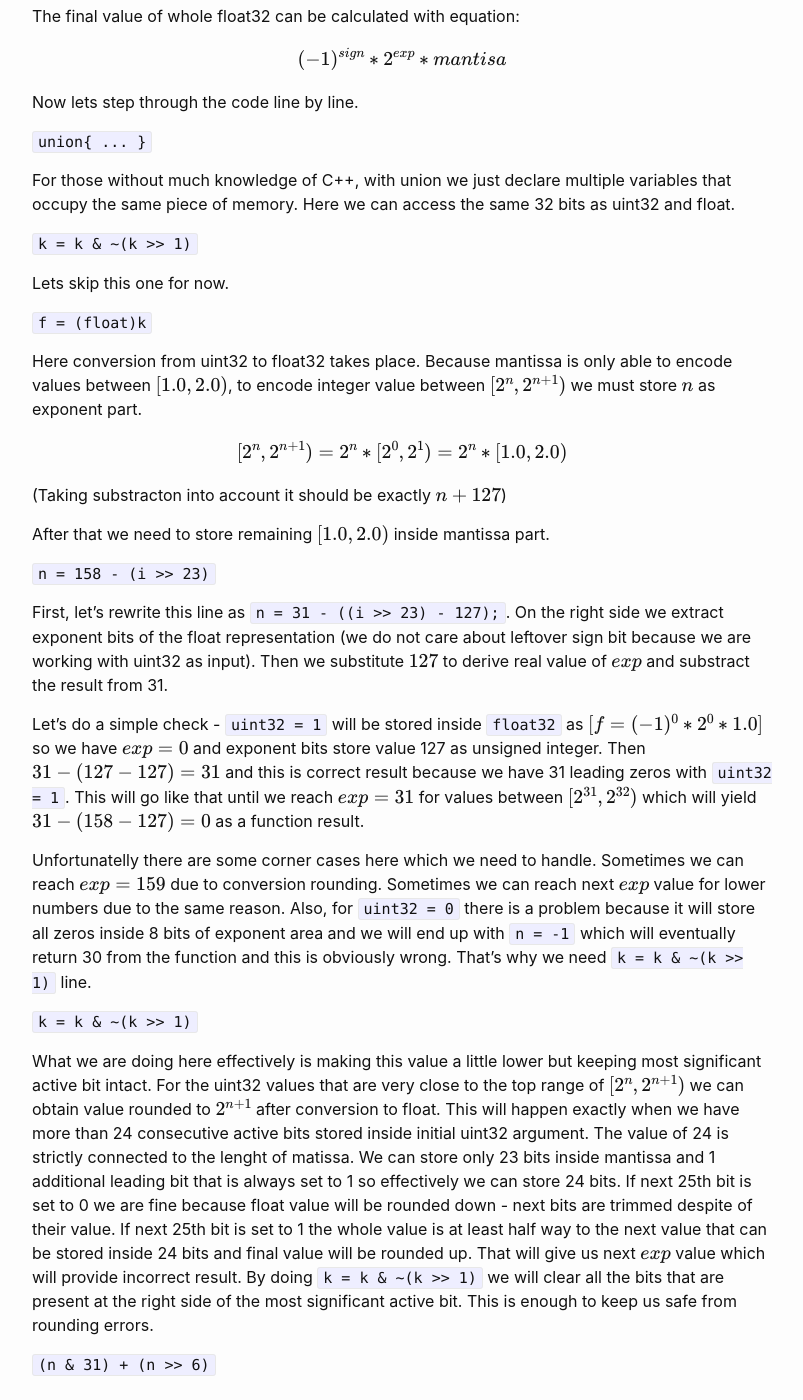
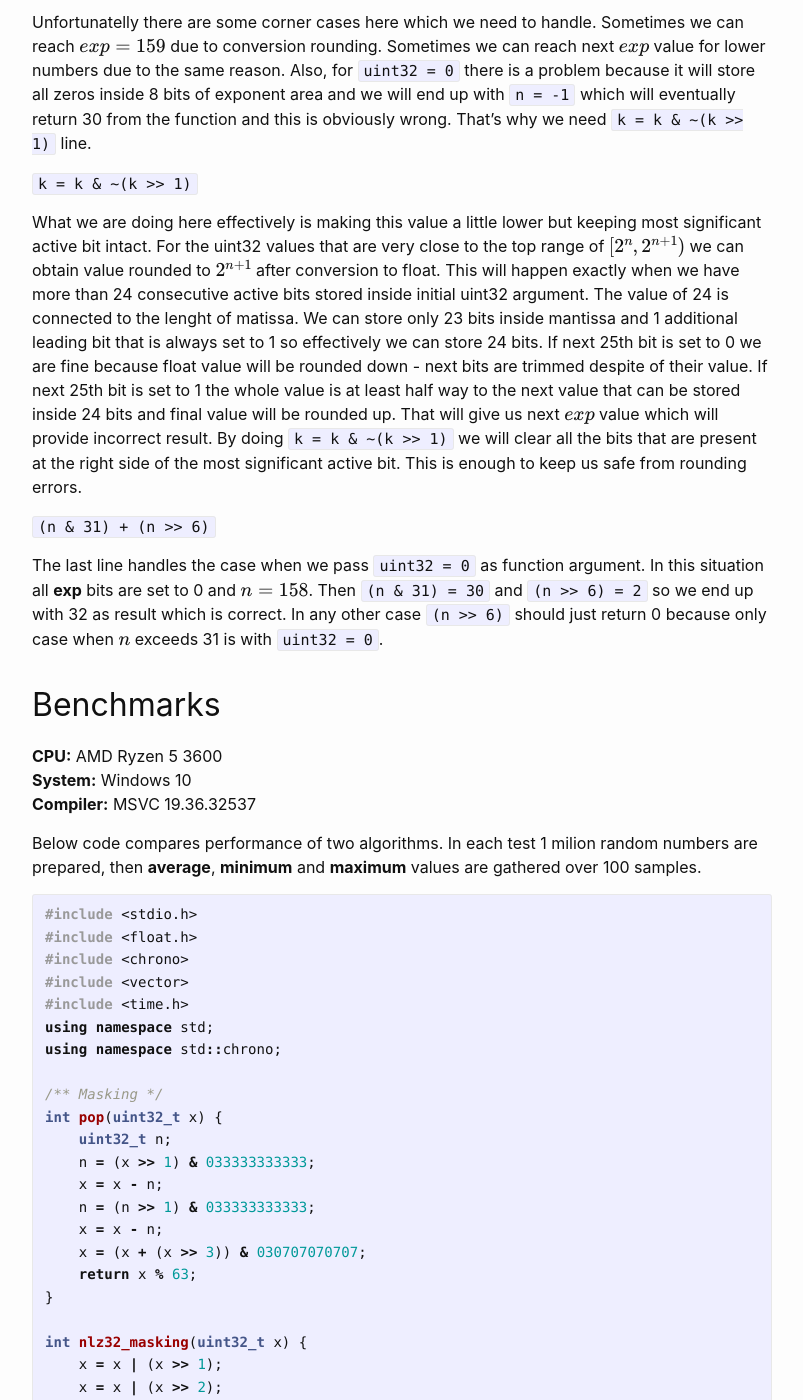
Before and after one commit to darkclif/darkclif.github.io, a Jekyll site: the page built from _posts/2023-08-01-leading-zeros.markdown, in a window 1280 px wide and 1400 px high, scrolled down 2403 px. Shown: the whole window, without its empty margins (238-1041 px from the left). Built offline with Jekyll 4.4.1, drawn with Linux system fonts in a browser that asks for light colours; formulas are drawn with MathJax 3; some of the changed text lies outside the part shown.

Commit message:
Leading zeros count #1

```diff
--- a/_posts/2023-08-01-leading-zeros.markdown
+++ b/_posts/2023-08-01-leading-zeros.markdown
@@ -5,7 +5,7 @@ date:   2023-08-02 00:00:00 +0200
 categories: bit hack
 ---
 
-## Simple loop
+<!-- ## Simple loop
 
 TODO
 
@@ -42,7 +42,7 @@ int nlz32_div2(uint64_t x) {
     } while (c != 0);
     return n - x;
 }
-{% endhighlight %}
+{% endhighlight %} -->
 
 ## Masking
 
@@ -124,7 +124,7 @@ After that we need to store remaining $$[1.0, 2.0)$$ inside mantissa part.
 
 ``n = 158 - (i >> 23)``
 
-First, let's rewrite this line as ``n = 31 - ((i >> 23) - 127);``. On the right side we extract exponent bits of the float representation (we do not care about leftover sign bit because we are working with uint32 as input). Then we substitute $$127$$ to derive real value of $$exp$$ and substract the result from 31.
+First, let's rewrite this line as ``n = 31 - ((i >> 23) - 127)``. On the right side we extract exponent bits of the float representation (we do not care about leftover sign bit because we are working with uint32 as input). Then we substitute $$127$$ to derive real value of $$exp$$. With this value we obtained information about position of most significant active bit. Then we substract the result from 31 because we care about number of 0's that are on the left side of it.
 
 Let's do a simple check - ``uint32 = 1`` will be stored inside ``float32`` as $$[f = (-1)^{0}*2^{0}*1.0]$$ so we have $$exp = 0$$ and exponent bits store value 127 as unsigned integer. Then $$31 - (127 - 127) = 31$$ and this is correct result because we have 31 leading zeros with ``uint32 = 1``. This will go like that until we reach $$exp = 31$$ for values between $$[2^{31},2^{32})$$ which will yield $$31 - (158 - 127) = 0$$ as a function result.
 
@@ -132,10 +132,11 @@ Unfortunatelly there are some corner cases here which we need to handle. Sometim
 
 ``k = k & ~(k >> 1)``
 
-What we are doing here effectively is making this value a little lower but keeping most significant active bit intact. For the uint32 values that are very close to the top range of $$[2^{n},2^{n+1})$$ we can obtain value rounded to $$2^{n+1}$$ after conversion to float. This will happen exactly when we have more than 24 consecutive active bits stored inside initial uint32 argument. The value of 24 is strictly connected to the lenght of matissa. We can store only 23 bits inside mantissa and 1 additional leading bit that is always set to 1 so effectively we can store 24 bits. If next 25th bit is set to 0 we are fine because float value will be rounded down - next bits are trimmed despite of their value. If next 25th bit is set to 1 the whole value is at least half way to the next value that can be stored inside 24 bits and final value will be rounded up. That will give us next $$exp$$ value which will provide incorrect result. By doing ``k = k & ~(k >> 1)`` we will clear all the bits that are present at the right side of the most significant active bit. This is enough to keep us safe from rounding errors.
+What we are doing here effectively is making this value a little lower but keeping most significant active bit intact. For the uint32 values that are very close to the top range of $$[2^{n},2^{n+1})$$ we can obtain value rounded to $$2^{n+1}$$ after conversion to float. This will happen exactly when we have more than 24 consecutive active bits stored inside initial uint32 argument. The value of 24 is connected to the lenght of matissa. We can store only 23 bits inside mantissa and 1 additional leading bit that is always set to 1 so effectively we can store 24 bits. If next 25th bit is set to 0 we are fine because float value will be rounded down - next bits are trimmed despite of their value. If next 25th bit is set to 1 the whole value is at least half way to the next value that can be stored inside 24 bits and final value will be rounded up. That will give us next $$exp$$ value which will provide incorrect result. By doing ``k = k & ~(k >> 1)`` we will clear all the bits that are present at the right side of the most significant active bit. This is enough to keep us safe from rounding errors.
 
 ``(n & 31) + (n >> 6)``
 
+The last line handles the case when we pass ``uint32 = 0`` as function argument. In this situation all **exp** bits are set to 0 and $$n = 158$$. Then ``(n & 31) = 30`` and ``(n >> 6) = 2`` so we end up with 32 as result which is correct. In any other case ``(n >> 6)`` should just return 0 because only case when $$n$$ exceeds 31 is with ``uint32 = 0``.
 
 ## Benchmarks
 
@@ -143,75 +144,125 @@ What we are doing here effectively is making this value a little lower but keepi
 **System:** Windows 10
 **Compiler:** MSVC 19.36.32537
 
+Below code compares performance of two algorithms. In each test 1 milion random numbers are prepared, then **average**, **minimum** and **maximum** values are gathered over 100 samples.
+
 {% highlight cpp %}
+#include <stdio.h>
+#include <float.h>
+#include <chrono>
+#include <vector>
+#include <time.h>
+using namespace std;
+using namespace std::chrono;
+
+/** Masking */
+int pop(uint32_t x) {
+    uint32_t n;
+    n = (x >> 1) & 033333333333;
+    x = x - n;
+    n = (n >> 1) & 033333333333;
+    x = x - n;
+    x = (x + (x >> 3)) & 030707070707;
+    return x % 63;
+}
+
+int nlz32_masking(uint32_t x) {
+    x = x | (x >> 1);
+    x = x | (x >> 2);
+    x = x | (x >> 4);
+    x = x | (x >> 8);
+    x = x | (x >>16);
+    return pop(~x);
+}
+
+
+/** Float magic */
+int nlz32_float(uint32_t k)
+{
+    union
+    {
+        uint32_t    i;
+        float       f;
+    };
+    int n;
+
+    k = k & ~(k >> 1);
+    f = (float)k;
+    n = 158 - (i >> 23);
+    n = (n & 31) + (n >> 6);
+    return n;
+}
+
+
+/**
+ *  Measure function time.
+*/
+long long timeit(std::vector<uint32_t>& randoms, int(*f)(uint32_t))
+{
+    auto start = high_resolution_clock::now();
+    for(uint32_t& v : randoms)
+    {
+        f(v);
+    }
+    auto stop = high_resolution_clock::now();
+    auto duration = duration_cast<microseconds>(stop - start);
+    return duration.count();
+}
+
+
 int main()
 {
     srand(time(0));
 
-    // Generate data
-    const int nnn = 1000000;
-    std::vector<uint32_t> randoms(nnn);
-    for(int i = 0; i < nnn; ++i)
+    uint32_t run_count = 100;
+    double time_sum[] = {0.0, 0.0};
+    double time_min[] = {DBL_MAX, DBL_MAX};
+    double time_max[] = {0.0, 0.0};
+
+    for(uint32_t r = 0; r < run_count; ++r)
     {
-        randoms[i] = (uint32_t)rand();
+        /** Generate data */
+        const int count = 1000000;
+        std::vector<uint32_t> randoms(count);
+        for(int i = 0; i < count; ++i)
+        {
+            randoms[i] = (uint32_t)rand();
+        }
+
+        /** Benchmark */
+        double t0 = (double)timeit(randoms, &nlz32_masking);
+        double t1 = (double)timeit(randoms, &nlz32_float);
+
+        time_sum[0] += t0;
+        time_sum[1] += t1;
+
+        time_min[0] = std::min(time_min[0], t0);
+        time_min[1] = std::min(time_min[1], t1);
+
+        time_max[0] = std::max(time_max[0], t0);
+        time_max[1] = std::max(time_max[1], t1);
     }
 
-    // Div2
-    {
-        auto start = high_resolution_clock::now();
-        for(uint32_t& v : randoms)
-        {
-            nlz32_div2(v);
-        }
-        auto stop = high_resolution_clock::now();
-        auto duration = duration_cast<microseconds>(stop - start);
-        cout << "t div2=" << duration.count() << " microseconds." << endl;
-    }
+    time_sum[0] = (double)time_sum[0] / (double)(run_count);
+    time_sum[1] = (double)time_sum[1] / (double)(run_count);
 
-    // Basic
-    {
-        auto start = high_resolution_clock::now();
-        for(uint32_t& v : randoms)
-        {
-            nlz32_basic(v);
-        }
-        auto stop = high_resolution_clock::now();
-        auto duration = duration_cast<microseconds>(stop - start);
-        cout << "t basic=" << duration.count() << " microseconds." << endl;
-    }
+    printf("avg.time %10s: %10.3f microseconds.\n", "masking", time_sum[0]);
+    printf("avg.time %10s: %10.3f microseconds.\n", "float", time_sum[1]);
 
-    // Masking
-    {
-        auto start = high_resolution_clock::now();
-        for(uint32_t& v : randoms)
-        {
-            nlz32_masking(v);
-        }
-        auto stop = high_resolution_clock::now();
-        auto duration = duration_cast<microseconds>(stop - start);
-        cout << "t masking=" << duration.count() << " microseconds." << endl;
-    }
+    printf("min.time %10s: %10.3f microseconds.\n", "masking", time_min[0]);
+    printf("min.time %10s: %10.3f microseconds.\n", "float", time_min[1]);
 
-    // Float
-    {
-        auto start = high_resolution_clock::now();
-        for(uint32_t& v : randoms)
-        {
-            nlz32_float(v);
-        }
-        auto stop = high_resolution_clock::now();
-        auto duration = duration_cast<microseconds>(stop - start);
-        cout << "t float=" << duration.count() << " microseconds." << endl;
-    }
+    printf("max.time %10s: %10.3f microseconds.\n", "masking", time_max[0]);
+    printf("max.time %10s: %10.3f microseconds.\n", "float", time_max[1]);
 }
 {% endhighlight %}
 
-| Algorithm   | Average     | Min      | Max      |
-| ----------- | ----------- |----------|----------|
-| Loop        |             |          |          |
-| Loop div    |             |          |          |
-| Masking     |             |          |          |
-| Float       |             |          |          |
+| Algorithm   | Average     | Min        | Max        |
+| ----------- | ----------- |------------|------------|
+| Masking     | 7079.470μs  | 6754.000μs | 9036.000μs |
+| Float       | 4556.250μs  | 4313.000μs | 7070.000μs |
+
+
 
 ### Links
 [IEEE-754 Floating Point Converter](https://www.h-schmidt.net/FloatConverter/IEEE754.html)
```
